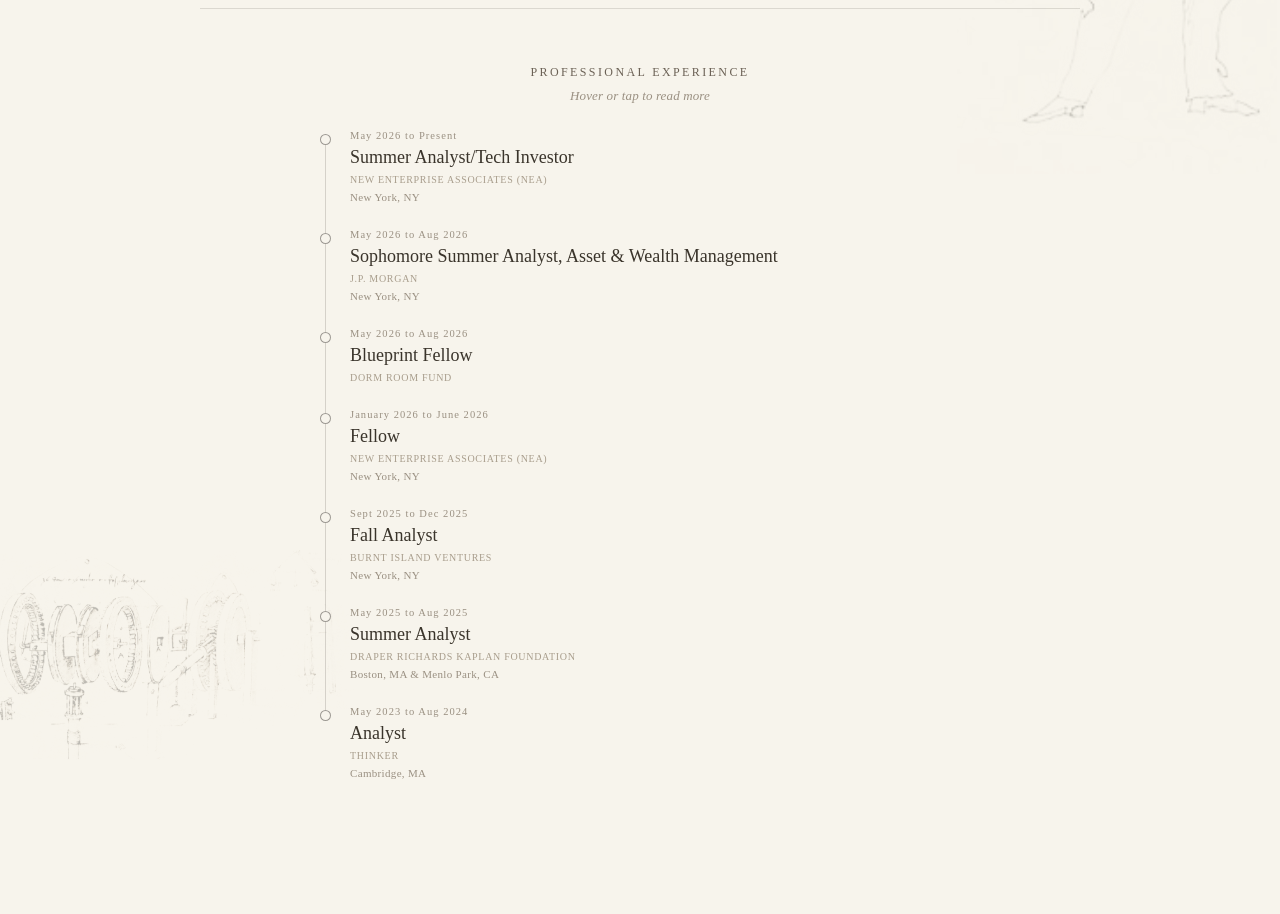
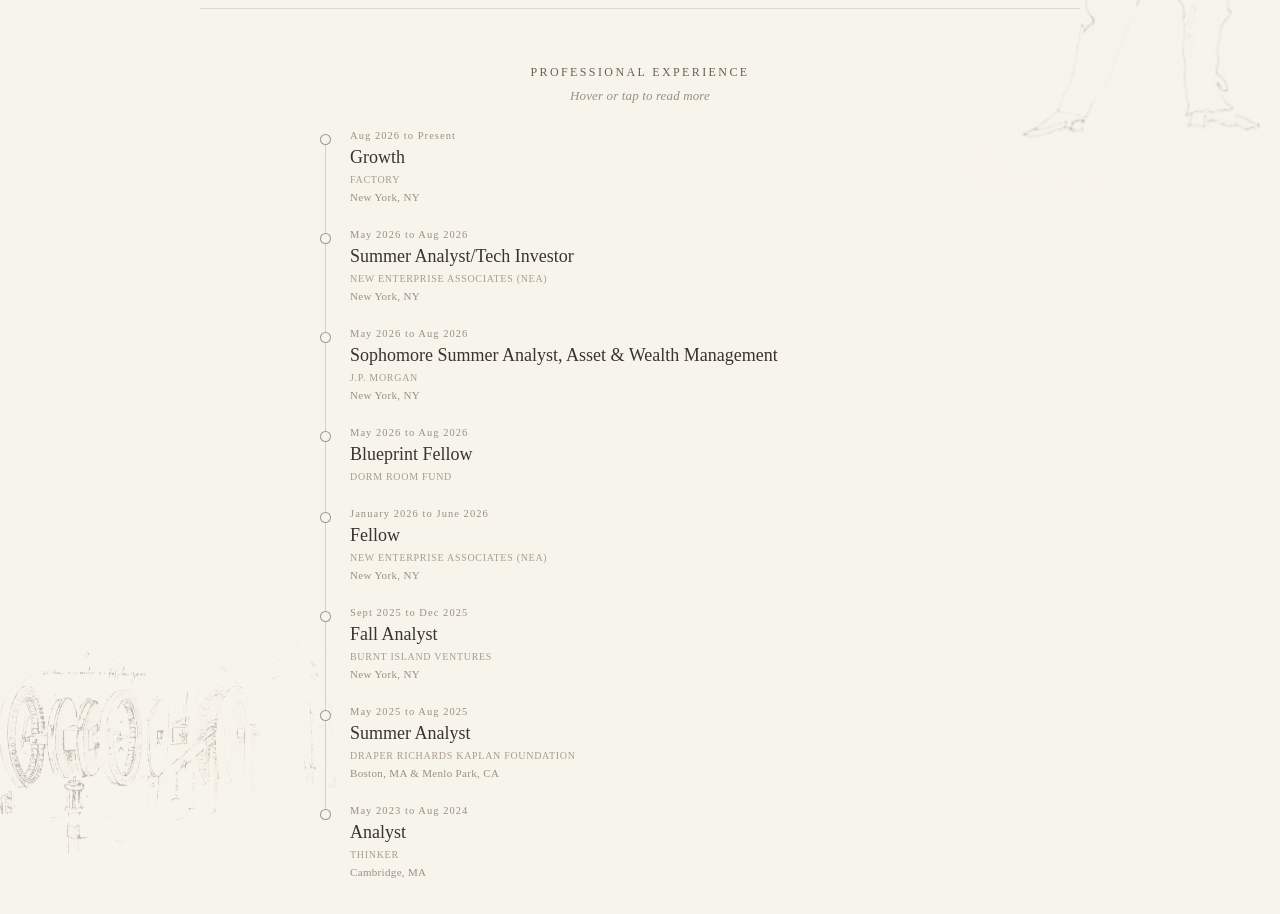
Before and after one commit to veronicas-world/aboutme, a Next.js app: page /experience in a window 1280 px wide. Shown: the part 781-1695 px from the top of the page. Before the commit the page ends 1650 px from the top, so only its background shows below. Built offline with nearby package versions, Linux system fonts and the light colour scheme.

Commit message:
Experience: add Factory (Growth) as current role; end NEA summer role

```diff
--- a/src/content/site.ts
+++ b/src/content/site.ts
@@ -95,7 +95,15 @@
 
 export const experience = [
   {
-    year: "May 2026 to Present",
+    year: "Aug 2026 to Present",
+    role: "Growth",
+    org: "Factory",
+    location: "New York, NY",
+    logo: "/logos/factory.png",
+    note: "[Factory](https://factory.ai) builds agent-native software development tools, where AI agents called Droids automate coding, testing, and deployment for engineering teams. I first started working with Factory during my time at NEA, which had been an investor in their Series B, and I now help build up their [Guild](https://factory.ai/ambassador) program on college campuses while looking for growth opportunities in the student and university builder community more broadly. So far, I have manually prospected over 500 students across more than 30 universities and built a database of over 45,000 engineers and leading builders across the US and Canada.",
+  },
+  {
+    year: "May 2026 to Aug 2026",
     role: "Summer Analyst/Tech Investor",
     org: "New Enterprise Associates (NEA)",
     location: "New York, NY",
```
Also changed, not shown: public:logos:factory.png (added).
